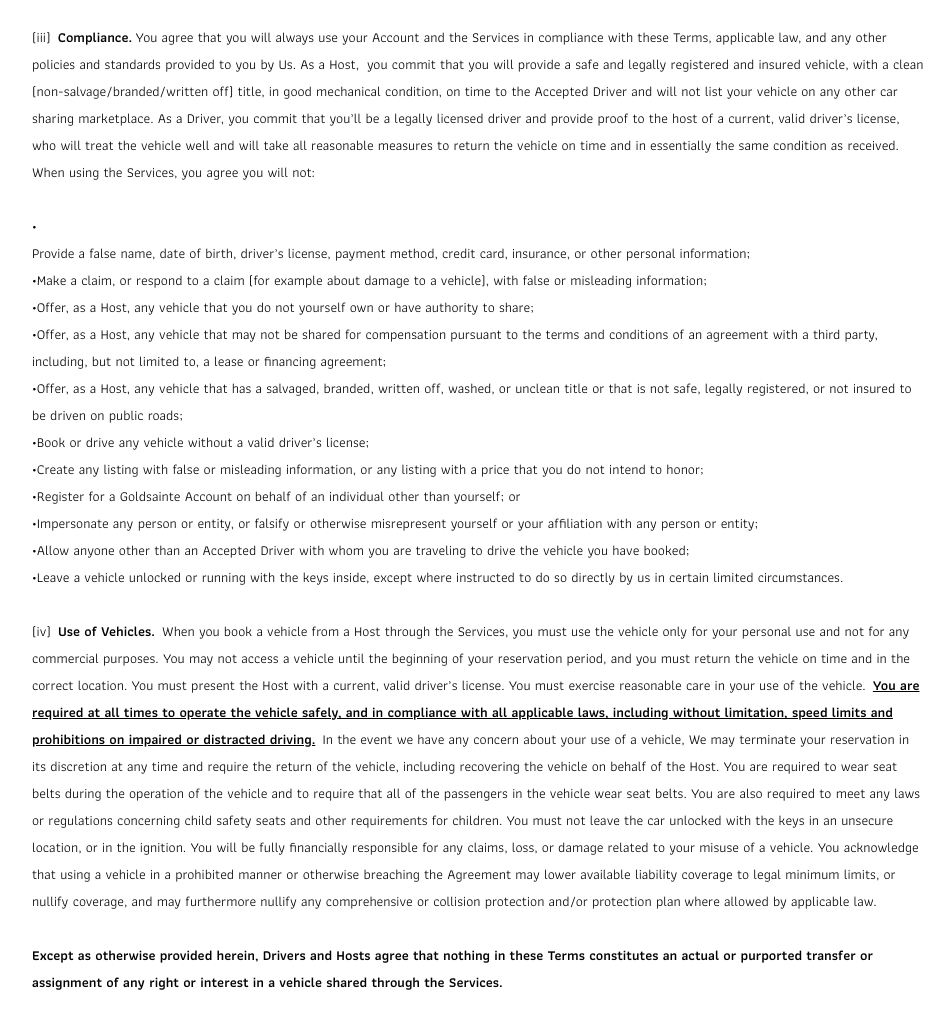
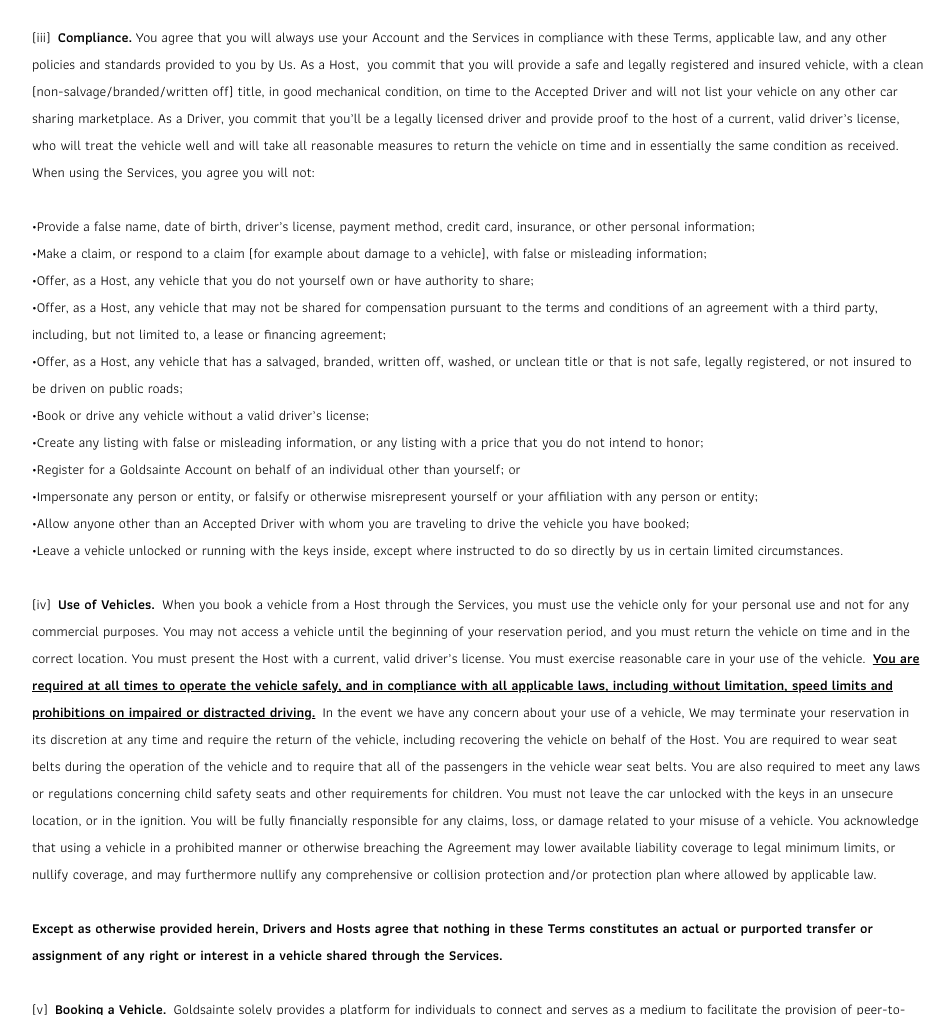
Before and after one commit to DesignGoldsainte/goldsainte38, a plain HTML site: page terms-and-conditions.html in a window 1280 px wide. Shown: the part 2916-3931 px from the top of the page, without its empty margins (162-1113 px from the left). Drawn offline with Linux system fonts and the light colour scheme; a web font is replaced by a local one.

Commit message:
Update terms-and-conditions.html

```diff
--- a/terms-and-conditions.html
+++ b/terms-and-conditions.html
@@ -529,13 +529,13 @@
             </p>
             <p class="these-terms-are-important-and">
               <span class="and-any-other-mobile-applicati">
-                <span class="these-terms-and">•</span>
-              </span>
-            </p>
-            <p class="these-terms-are-important-and">
-              <span class="and-any-other-mobile-applicati">
-                <span class="these-terms-and"
-                  >Provide a false name, date of birth, driver’s license,
+                <span class="these-terms-and"></span>
+              </span>
+            </p>
+            <p class="these-terms-are-important-and">
+              <span class="and-any-other-mobile-applicati">
+                <span class="these-terms-and"
+                  >•Provide a false name, date of birth, driver’s license,
                   payment method, credit card, insurance, or other personal
                   information;</span
                 >
```
